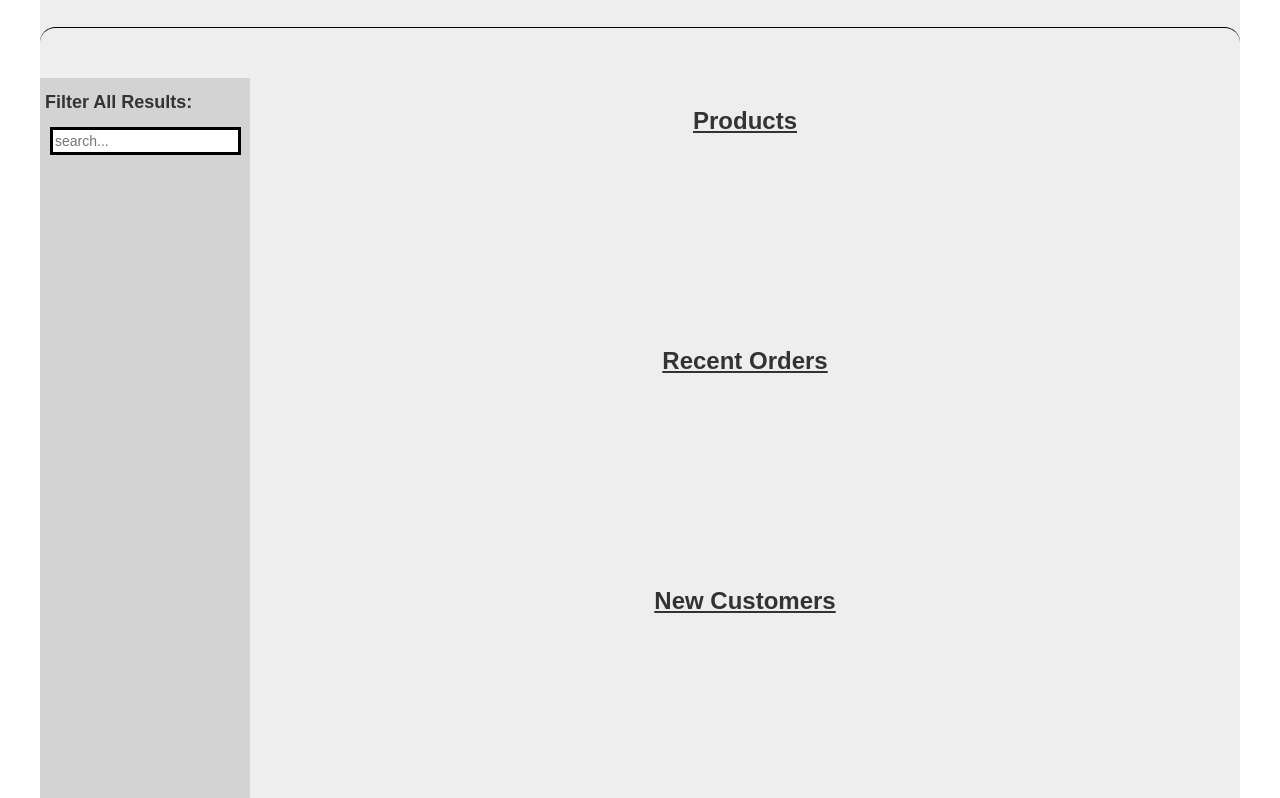
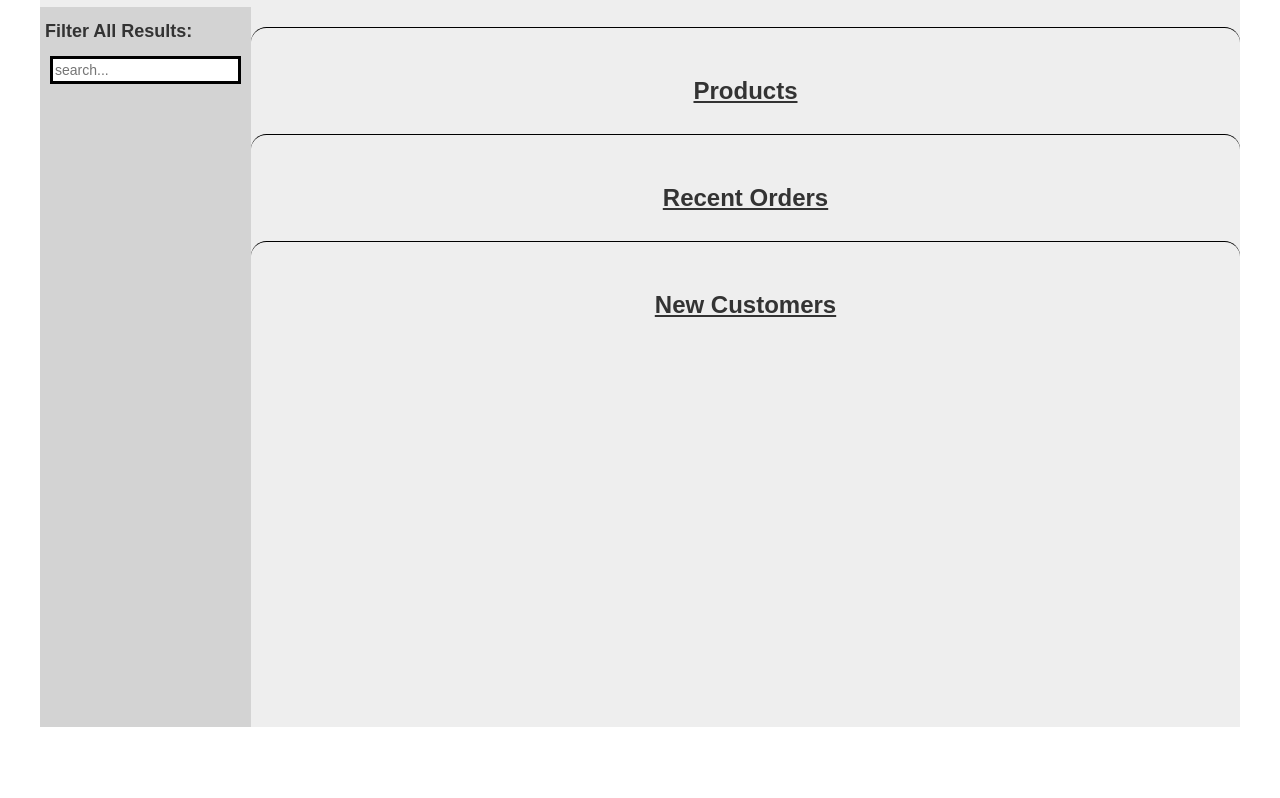
Before and after one commit to thomasjedstrom/MEAN_OnlineStore, a website: page client/index.html at #/customers in a window 1280 px wide. Shown: the part 123-921 px from the top of the page. After the commit the page ends 850 px from the top, so only its background shows below. Drawn offline with nearby package versions, Linux system fonts and the light colour scheme; some packages are replaced by stand-ins of ours; no server answers; a script that the page names is missing.

Commit message:
fixed some spacing issues

```diff
--- a/client/assets/style.css
+++ b/client/assets/style.css
@@ -23,12 +23,14 @@ h1, h2, h3{
 /*HR*/
 hr{
 	height: 30px;
+	flex: 1 1 80%;
 	border-style: solid;
 	border-color: black;
 	border-width: 1px 0 0 0;
 	border-radius: 20px;
+	margin-bottom: 0px;
 }
-hr:before{ /* Not really supposed to work, but does */
+hr:before{
 	display: block;
 	content: "";
 	height: 30px;
@@ -37,6 +39,7 @@ hr:before{ /* Not really supposed to work, but does */
 	border-color: black;
 	border-width: 0 0 1px 0;
 	border-radius: 20px;
+	margin-bottom: 0px;
 }
 
 
@@ -120,10 +123,10 @@ input, textarea, select{
 }
 .leftnav{
 	display: block;
-	width: 15em;
 	height: 90vh;
 	background: lightgray;
 	padding: 5px;
+	flex: 0 0 15em;
 }
 
 /*=========== DASHBOARD ===============*/
@@ -131,19 +134,21 @@ input, textarea, select{
 	display: flex;
 	flex-wrap: wrap;
 	flex: 1;
+	align-items: flex-start;
+	align-content: flex-start;
 }
 .dashboardRow{
 	display: block;
 	margin: 0px;
 	flex: 1 1 80vw;
-	padding: 10px;
+	padding: 0px 10px;
 }
 
 /*========== PRODUCTS ===============*/
 #products{
 	display: block;
 	margin: 0px;
-	flex: 1;
+	flex: 1 1 50vw;
 }
 .productBox{
 	display: inline-block;
@@ -161,13 +166,11 @@ img{
 
 /*========== ORDERS ===============*/
 #orders{
-	padding: 20px;
 	flex: 1 1 50vw;
 }
 
 
 /*========== CUSTOMERS ===============*/
 #customers{
-	padding: 20px;
 	flex: 1 1 50vw;
 }
--- a/client/partials/dashboard.html
+++ b/client/partials/dashboard.html
@@ -1,5 +1,4 @@
 <h1 class="fw cent">Dashboard</h1>
-<hr class="fw">
 
 <div class="leftnav">
 	<h4><b>Filter All Results:</b></h4>
@@ -7,7 +6,7 @@
 </div>
 
 <div id="dashboardContainer">
-
+	<hr>
 	<!-- Products -->
 	<div class="dashboardRow">
 		<h3 class="cent"><u>Products</u></h3>
@@ -22,6 +21,8 @@
 		</div>
 	</div>
 
+	<hr>
+
 	<!-- Orders -->
 	<div class="dashboardRow">
 		<h3 class="cent"><u>Recent Orders</u></h3>
@@ -31,6 +32,8 @@
 			<button ng-hide="orderresults.length === orders.length" ng-click="orderlimit = orderlimit +3" class="btn blue">show more...</button>
 		</div>
 	</div>
+
+	<hr>
 
 	<!-- Customers -->
 	<div class="dashboardRow">
```
Also changed, not shown: client/partials/customers.html (+1 -1 lines), client/partials/orders.html (+1 -1 lines), client/partials/products.html (+2 -1 lines). Lines whose indentation alone changed are shown as unchanged.
